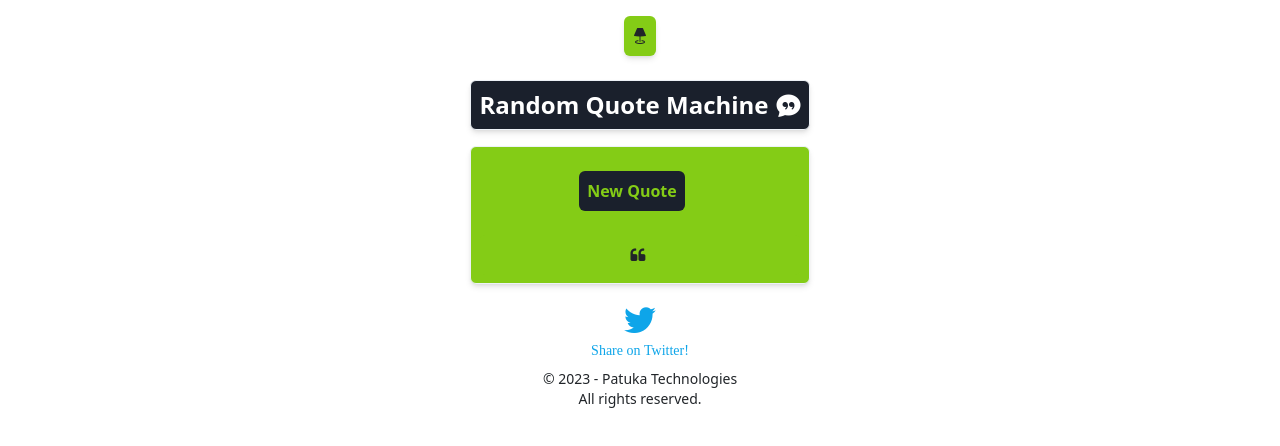
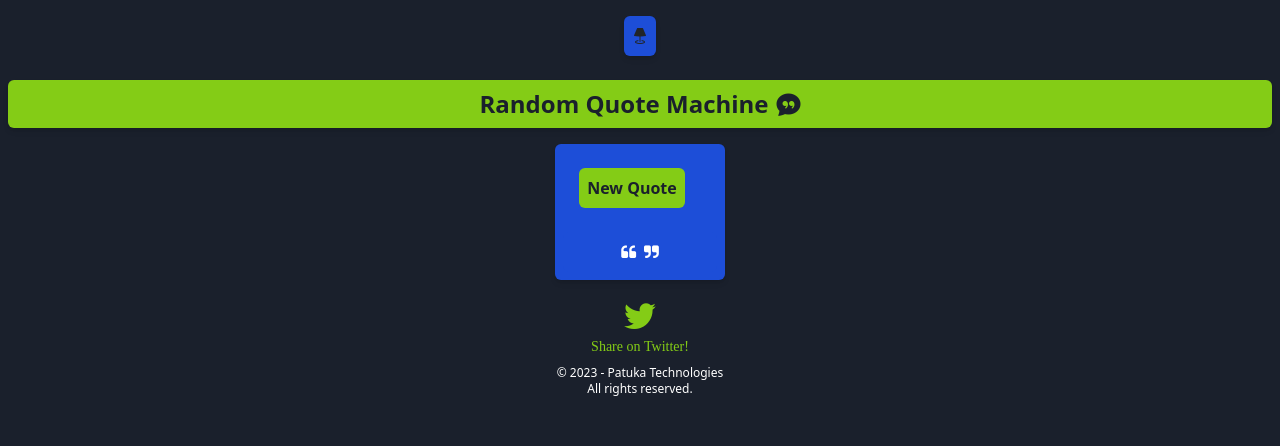
Before and after one commit to patukaelmago/Random-Qoute-Machine, a React (Create React App) app: page / in a window 1280 px wide. Shown: the top 446 px of the page. Built offline with nearby package versions, Linux system fonts and the light colour scheme; no server answers.

Commit message:
darkmode

```diff
--- a/src/App.css
+++ b/src/App.css
@@ -1,189 +1,43 @@
-/* @import url('https://fonts.googleapis.com/css?family=Raleway:400,500');
+@import url('https://fonts.googleapis.com/css?family=Raleway:400,500');
 
-* {
-  margin: 0;
-  padding: 0;
-  list-style: none;
-  vertical-align: baseline;
-}
-
-div {
-  position: relative;
-  z-index: 2;
-}
-
-body {
-  background-color: #2e2c2c ;
-  font-family: 'Raleway', sans-serif;
-  font-weight: 400;
-  display: flex;
-  justify-content: center;
-  align-items: center;
-  height: 100vh;
-}
-
-.footer {
-  width: 450px;
-  text-align: center;
-  display: block;
-  margin: 15px auto 30px auto;
-  font-size: 0.8em;
-}
-
-a {
-  font-weight: 500;
-  margin-bottom: 1em;
-  text-decoration: none;
-}
-
-#quote-box {
-  border-radius: 3px;
-  position: relative;
-  margin: 8% auto auto auto;
-  width: 200px;
-  padding: 40px 50px;
-  display: table;
-  background-color: #212122;
-
-}
-
-.quote-text {
-  text-align: center;
-  width: 450px;
-  height: auto;
-  clear: both;
-  font-weight: 500;
-  font-size: 1.75em;
-  color: #cc1634;
-}
-
-i {
-  font-size: 1em;
-  margin-right: 0.4em;
-  margin-bottom: 1em;
-}
-
-.quote-author {
-  width: 450px;
-  height: auto;
-  clear: both;
-  padding-top: 20px;
-  font-size: 1em;
-  text-align: right;
-  color: #ede4e4c8;
-  margin-bottom: 50px;
-}
-
-.buttons {
-  width: 450px;
-  margin: auto;
-  display: block;
-}
-
-button {
-  height: 38px;
-  border: none;
-  border-radius: 3px;
-  color: black;
-  background-color: #84cc16;
-
-  outline: none;
-  font-size: 0.85em;
-  font-weight: 500;
-  padding: 8px 18px 6px 18px;
-  margin-top: 30px;
+button{
   opacity: 1;
-  cursor: pointer;
 }
 
 button:hover {
   opacity: 0.9;
 }
 
-#tweet-quote,
-#tumblr-quote {
-  float: left;
-  padding: 0px;
-  padding-top: 8px;
-  text-align: center;
-  font-size: 1.2em;
-  margin-right: 5px;
-  height: 30px;
-  width: 40px;
-}
 
-#new-quote {
-  float: right;
-}
 
-h1 {
-  font-size: 2em  !important;
-  font-weight: bold  !important;
-  text-align: center !important;
-  margin-top: 1em  !important;
-}
 
-h5 {
-  text-align: center;
-  margin-top: 1em;
-  color: #aa1282 ;
-}
 
-.fa-twitter {
-  font-size: 3em;
-  margin-bottom: 0.5em;
-  color: #84cc16;
-}
+
 
 .fa-twitter:hover {
   opacity: 0.9;
 }
 
-.quote-author h5 {
-  font-family: 'Raleway', sans-serif;
-  font-weight: 400;
-  font-size: 0.8em;
-}
 
-#title {
-  position: fixed;
-  top: 0;
-  left: 50%;
-  transform: translateX(-50%);
-  z-index: 1;
-}
 
-#title {
-  display: flex;
-  justify-content: space-between;
-  align-items: center;
-}
 
-.darkmode {
-  margin-right: 5em;
-}
 
-.dm {
-  margin-left: 5em;
-  margin-top: 2em;
-}
-
-#footer {
-  position: fixed;
-  bottom: 0;
-  left: 50%;
-  transform: translateX(-50%);
-  z-index: 1;
-}
 
 .light {
 
-  color: #5d9011;
+  color: #631144;
+}
+.light #back {
+  background-color: #333;
+}
+body.dark {
+  background-color: #430974 !important;
 }
 
-.light #title {
+.light #container {
 
   color: #d6bf10 ;
+  background-color: #333;
 }
 
 .light .quote-text {
@@ -200,7 +54,7 @@ h5 {
 }
 
 .light #new-quote {
-  background-color: #36f614;
+  background-color: #f61414;
   color: #333;
 }
 
@@ -230,48 +84,3 @@ h5 {
 .light .fa-twitter {
   color: #579101;
 }
-
-.dark {
-  color: #aaaa12;
-}
-
-.dark #title {
-  color: #84cc16;
-}
-
-.quote {
-  display: flex;
-  flex-direction: column;
-  align-items: center;
-  background-color: #d6bf10;
-  padding-bottom: 100%;
-}
- */
-
-
-
-
- * {
-  text-decoration: none ;
-}
-
-.App {
-  text-align: center;
-  background-color: #282c34;
-}
-
-
-.App-header {
-  background-color: #282c34;
-  min-height: 100vh;
-  display: flex;
-  flex-direction: column;
-  align-items: center;
-  justify-content: center;
-  font-size: calc(10px + 2vmin);
-  color: white;
-}
-
-body {
-  background-color: rgb(19, 29, 59);
-}
--- a/src/App.js
+++ b/src/App.js
@@ -1,14 +1,9 @@
 import { useEffect, useState } from 'react';
 // import './App.css';
-
-
 
 function App() {
   const [quoteInfo, setQuoteInfo] = useState({});
   const [darkMode, setDarkMode] = useState(false);
-
-
-
 
   useEffect(() => {
     getQuote();
@@ -16,12 +11,10 @@ function App() {
   function toggleDarkMode() {
     setDarkMode(!darkMode);
   }
-
   if (darkMode) {
     document.body.classList.add('dark');
   } else {
     document.body.classList.remove('dark');
-    document.body.classList.remove('light');
   }
 
   const getQuote = () => {
@@ -38,46 +31,37 @@ function App() {
   };
 
   return (
+    <div className={darkMode ? 'dark' : 'light '}>
+      {darkMode ?
         <div className='h-screen flex flex-col items-center bg-white '>
-
-      <div className={darkMode ? 'dark' : 'light'}>
-        <div id="title" className="container flex flex-col p-2 items-center gap-4 ">
-
+          <div id="container" className="container flex flex-col p-2 items-center gap-4 ">
             <button
               className='bg-lime-500 p-2 rounded-md mt-2  shadow-md border-gray-900'
               onClick={toggleDarkMode}>{darkMode ? <i className="bi bi-lamp bi-3x"></i> : <i className="bi bi-lamp-fill bi-3x"></i>}</button>
-          <h2  className="title  font-bold text-2xl bg-gray-900 border-1 shadow-md p-2 rounded-md w-full text-white text-center">
+            <h2 className="title  font-bold text-2xl bg-blue-700  shadow-md p-2 rounded-md w-full text-white text-center ">
               Random Quote Machine<i class="bi bi-chat-quote-fill ml-2"></i>
             </h2>
           </div>
-        <div id="wrapper" className='border-1  rounded-md m-2 bg-lime-500 shadow-md'>
+          <div id="wrapper" className='  rounded-md m-2 bg-lime-500 shadow-md'>
             <div className="buttons text-center m-4  ">
-              <button className='butt mr-4 text-md  bg-gray-900 rounded-md p-2 font-semibold text-lime-500' id="new-quote" onClick={getQuote}>
+              <button className='butt mr-4 text-md  bg-blue-700 rounded-md p-2 font-semibold text-white' id="new-quote" onClick={getQuote}>
                 New Quote
               </button>
-
-
             </div>
             <div id="quote-box " className='bg-lime-500 rounded-md m-2'>
-
               <div className="quote-text text-center  m-2 p-2 font-medium" id="text">
                 <span></span>
                 <i className="fa fa-quote-left mr-1"></i>
-
                 <span></span>
                 {quoteInfo.text}
+                <span></span>
+                <i className='fa fa-quote-right ml-1'></i>
+                <span></span>
               </div>
-            <p className="quote-author text-right mr-4 text-gray-900 text-lg font-semibold" id="author">
+              <p className="quote-author text-right mr-4 text-blue-700 text-lg font-semibold" id="author">
                 {quoteInfo.author}
               </p>
             </div>
-
-
-
-
-
-
-
           </div>
           <div className='text-center '>
             <a
@@ -89,20 +73,66 @@ function App() {
               target="_blank"
               rel="noreferrer"
               id="tweet-quote"
-
             >
-                <i className="fa fa-twitter text-4xl text-sky-500 mt-2 "><p className='text-sm'>Share on Twitter!</p></i>
+              <i className="fa fa-twitter text-4xl text-blue-700 mt-2 "><p className='text-sm'>Share on Twitter!</p></i>
             </a>
           </div>
-          <p className="text-sm mb-md-0 text-center mt-2">
+          <p className="text-xs mb-md-0 text-center mt-2">
             &copy; {new Date().getFullYear()} - Patuka Technologies
             <br /> All rights reserved.
           </p>
-        {/* <footer id="footer">
-         <h5>by Patricio Uskaer with React and ❤️</h5>
-        </footer> */}
         </div>
-
+        :
+        <div className='h-screen flex flex-col items-center bg-gray-900 '>
+          <div id="container" className="container flex flex-col p-2 items-center gap-4 ">
+            <button
+              className='bg-blue-700 p-2 rounded-md mt-2  shadow-md border-gray-900'
+              onClick={toggleDarkMode}>{darkMode ? <i className="bi bi-lamp bi-3x"></i> : <i className="bi bi-lamp-fill bi-3x"></i>}</button>
+            <h2 className="title  font-bold text-2xl bg-lime-500  shadow-md p-2 rounded-md w-full text-gray-900 text-center">
+              Random Quote Machine<i class="bi bi-chat-quote-fill ml-2"></i>
+            </h2>
+          </div>
+          <div id="wrapper" className='  rounded-md m-2 bg-blue-700 shadow-md'>
+            <div className="buttons text-center m-4  ">
+              <button className='butt mr-4 text-md  bg-lime-500 rounded-md p-2 font-semibold text-gray-900' id="new-quote" onClick={getQuote}>
+                New Quote
+              </button>
+            </div>
+            <div id="quote-box " className='bg-blue-700 rounded-md m-2'>
+              <div className="quote-text text-center text-white  m-2 p-2 font-medium" id="text">
+                <span></span>
+                <i className="fa fa-quote-left mr-1"></i>
+                <span></span>
+                {quoteInfo.text}
+                <span></span>
+                <i className='fa fa-quote-right ml-1'></i>
+                <span></span>
+              </div>
+              <p className="quote-author text-right mr-4 text-lime-500 text-lg font-semibold" id="author">
+                {quoteInfo.author}
+              </p>
+            </div>
+          </div>
+          <div className='text-center '>
+            <a
+              title="Tweet this quote!"
+              href={
+                'https://twitter.com/intent/tweet?hashtags=quotes&related=freecodecamp&text=' +
+                quoteInfo.text
+              }
+              target="_blank"
+              rel="noreferrer"
+              id="tweet-quote"
+            >
+              <i className="fa fa-twitter text-4xl text-lime-500 mt-2 "><p className='text-sm'>Share on Twitter!</p></i>
+            </a>
+          </div>
+          <p className="text-xs mb-md-0 text-center mt-2 text-white">
+            &copy; {new Date().getFullYear()} - Patuka Technologies
+            <br /> All rights reserved.
+          </p>
+        </div>
+      }
     </div>
   );
 }
```
Lines whose indentation alone changed are shown as unchanged.
